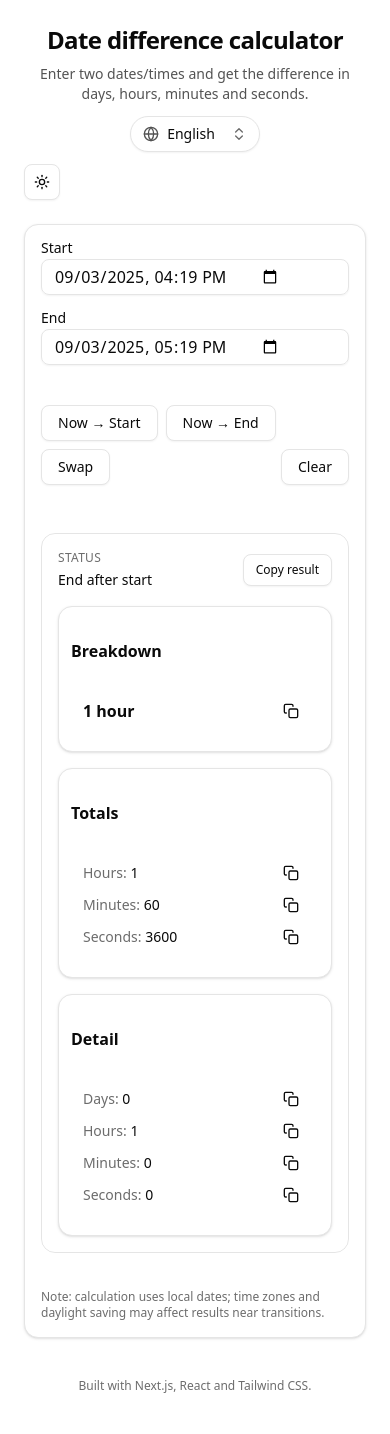
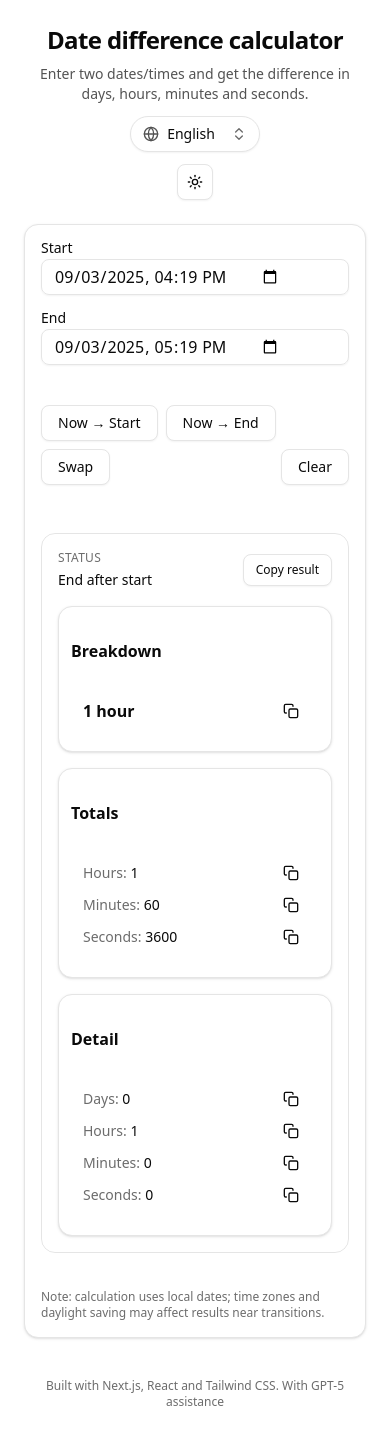
Before and after one commit to Bert0ns/time-date-sub, a Next.js app: page / in a window 390 px wide. Built offline with nearby package versions, Linux system fonts and the light colour scheme.

Commit message:
fix: small text

```diff
--- a/components/I18nProvider.tsx
+++ b/components/I18nProvider.tsx
@@ -17,7 +17,7 @@ const I18nContext = createContext<I18nContextType | null>(null);
 const dictIt: Dict = {
   "app.title": "Calcolatore differenza tra date",
   "app.subtitle": "Inserisci due date/ore e ottieni la differenza in giorni, ore, minuti e secondi.",
-  "footer.note": "Realizzato con Next.js, React e Tailwind CSS.",
+  "footer.note": "Realizzato con Next.js, React e Tailwind CSS. In collaborazione con GPT-5",
   "lang.label": "Lingua",
   "lang.it": "Italiano",
   "lang.en": "English",
@@ -80,7 +80,7 @@ const dictIt: Dict = {
 const dictEn: Dict = {
   "app.title": "Date difference calculator",
   "app.subtitle": "Enter two dates/times and get the difference in days, hours, minutes and seconds.",
-  "footer.note": "Built with Next.js, React and Tailwind CSS.",
+  "footer.note": "Built with Next.js, React and Tailwind CSS. With GPT-5 assistance",
   "lang.label": "Language",
   "lang.it": "Italiano",
   "lang.en": "English",
--- a/components/ThemeToggleButton.tsx
+++ b/components/ThemeToggleButton.tsx
@@ -17,7 +17,7 @@ export function ThemeToggleButton() {
 
   return (
     <DropdownMenu>
-      <DropdownMenuTrigger asChild>
+      <DropdownMenuTrigger asChild className={"self-center sm:self-auto"}>
         <Button variant="outline" size="icon">
           <Sun className="h-[1.2rem] w-[1.2rem] scale-100 rotate-0 transition-all dark:scale-0 dark:-rotate-90" />
           <Moon className="absolute h-[1.2rem] w-[1.2rem] scale-0 rotate-90 transition-all dark:scale-100 dark:rotate-0" />
```
